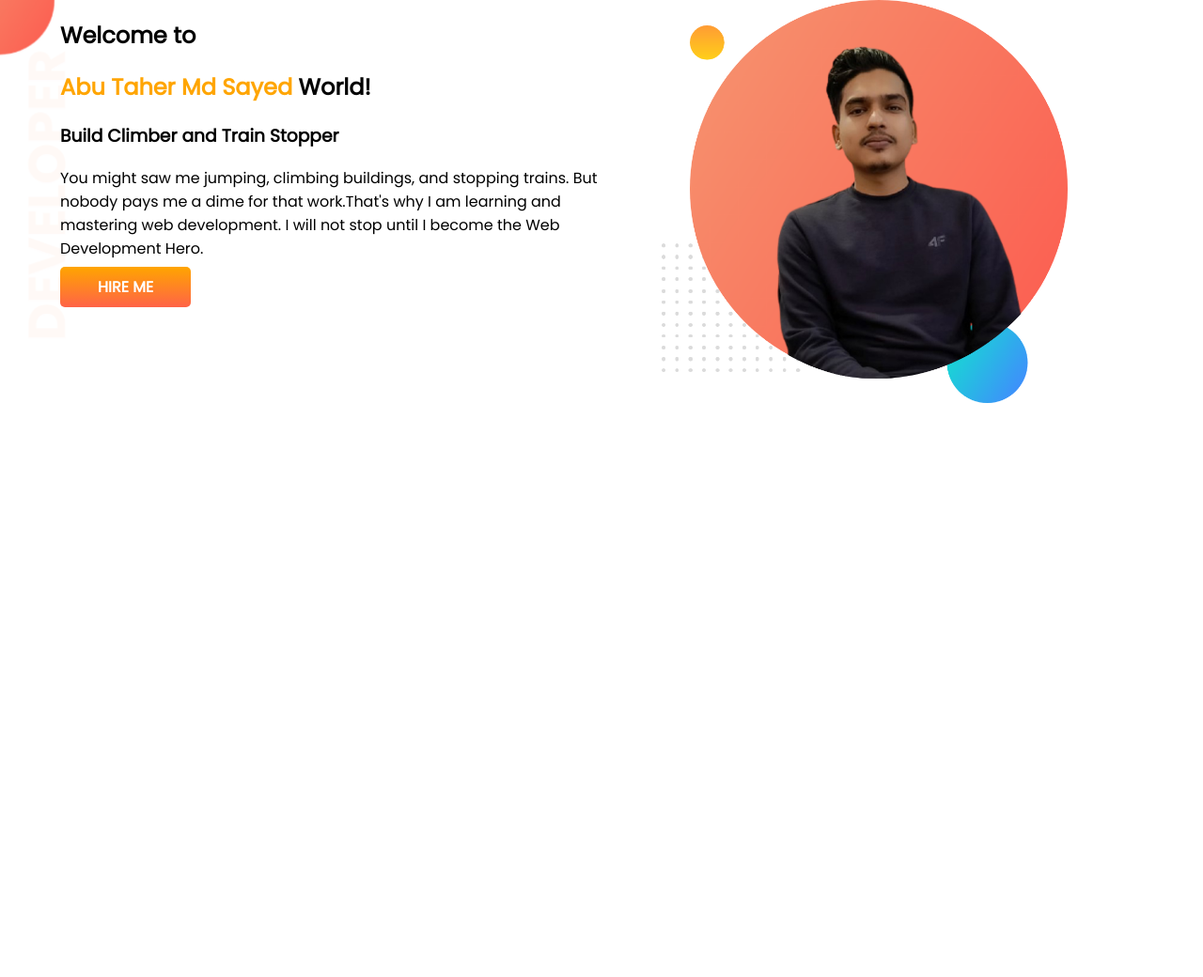
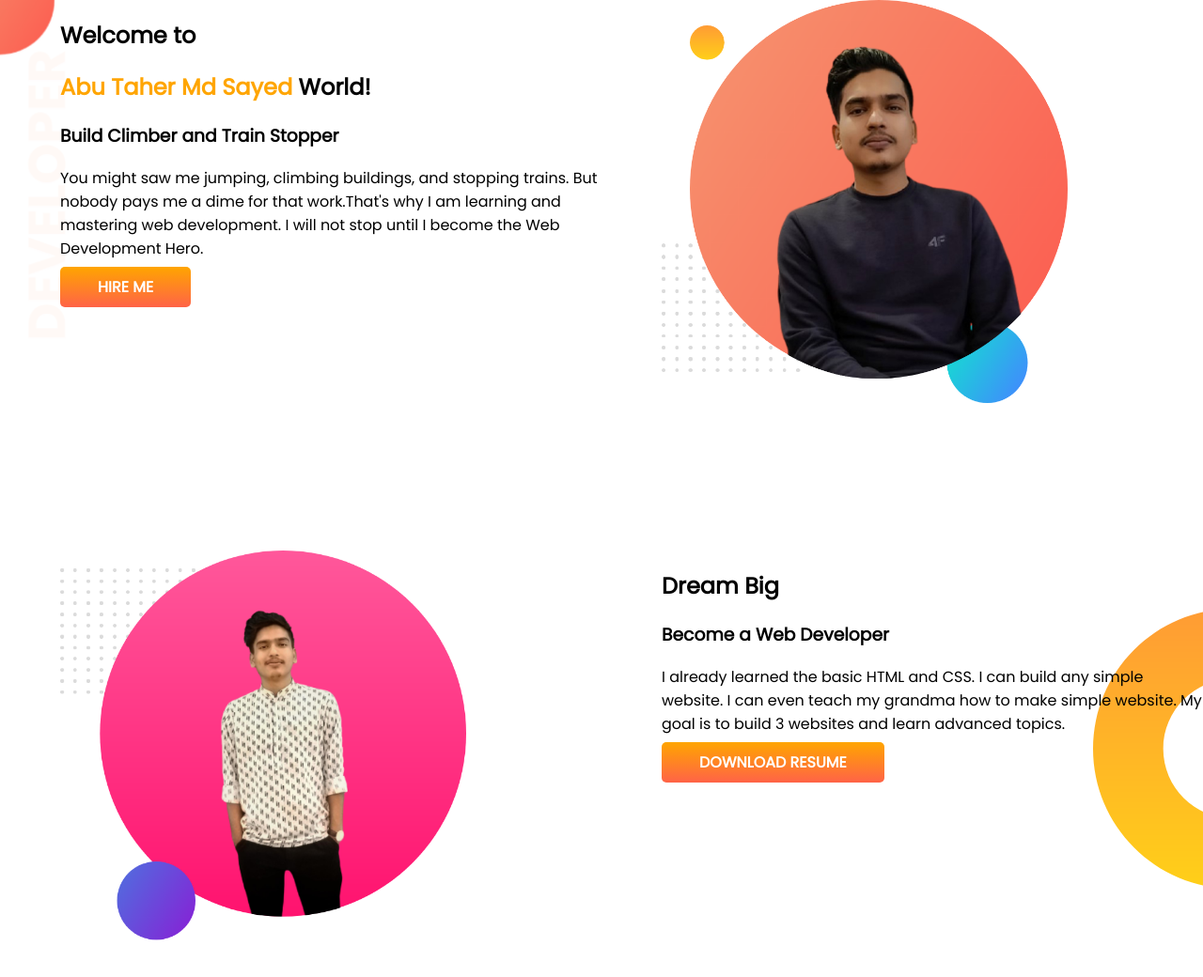
Before and after one commit to atmsayed/developer-portfolio, a plain HTML site: page index.html in a window 1280 px wide. Shown: the whole page at 94% size. Before the commit the page ends 800 px from the top, so only its background shows below. Drawn offline with Linux system fonts and the light colour scheme.

Commit message:
dream added

```diff
--- a/index.html
+++ b/index.html
@@ -19,9 +19,12 @@
             <h1>Welcome to</h1>
             <h1><span class="orange-color">Abu Taher Md Sayed</span> World!</h1>
             <h3>Build Climber and Train Stopper</h3>
-            <p>You might saw me jumping, climbing buildings, and stopping trains. But nobody pays me a dime for that work.That's why I am learning and mastering web development. I will not stop until I become the Web Development
-            Hero.</p>
-            <a class="link-button" target="_blank" href="https://www.linkedin.com/in/abu-taher-md-sayed-30909a145" >HIRE ME</a>
+            <p>You might saw me jumping, climbing buildings, and stopping trains. But nobody pays me a dime for that
+                work.That's why I am learning and mastering web development. I will not stop until I become the Web
+                Development
+                Hero.</p>
+            <a class="link-button" target="_blank" href="https://www.linkedin.com/in/abu-taher-md-sayed-30909a145">HIRE
+                ME</a>
         </div>
 
         <div class="half-width">
@@ -30,6 +33,20 @@
 
     </section>
 
+    <section class="dream-big">
+        <div class="half-width">
+            <img src="images/sayed2.png" alt="">
+        </div>
+        <div class="half-width">
+            <h1>Dream Big</h1>
+            <h3>Become a Web Developer</h3>
+            <p>I already learned the basic HTML and CSS. I can build any simple website. I can even teach my grandma how
+                to make simple website. My goal is to build 3 websites and learn advanced topics.</p>
+            <a class="link-button" target="_blank" href="">DOWNLOAD RESUME</a>
+
+        </div>
+    </section>
+
 </body>
 
 </html>
--- a/style.css
+++ b/style.css
@@ -7,6 +7,8 @@ body{
 }
 section{
     display:flex;
+    margin-bottom: 150px;
+
 }
 .half-width{
     width: 50%;
@@ -28,3 +30,8 @@ section{
     background-image: url(images/top-banner.png);
     background-repeat: no-repeat;
 }
+.dream-big{
+    background-image: url(images/dream-bg.png);
+    background-repeat: no-repeat;
+    background-position: right;
+}
```
Also changed, not shown: images/sayed2.png (added).
